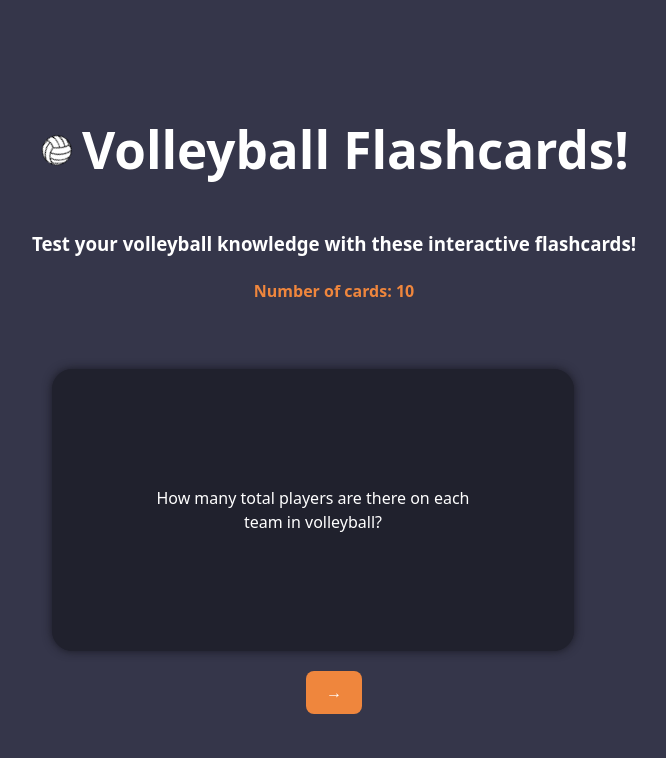
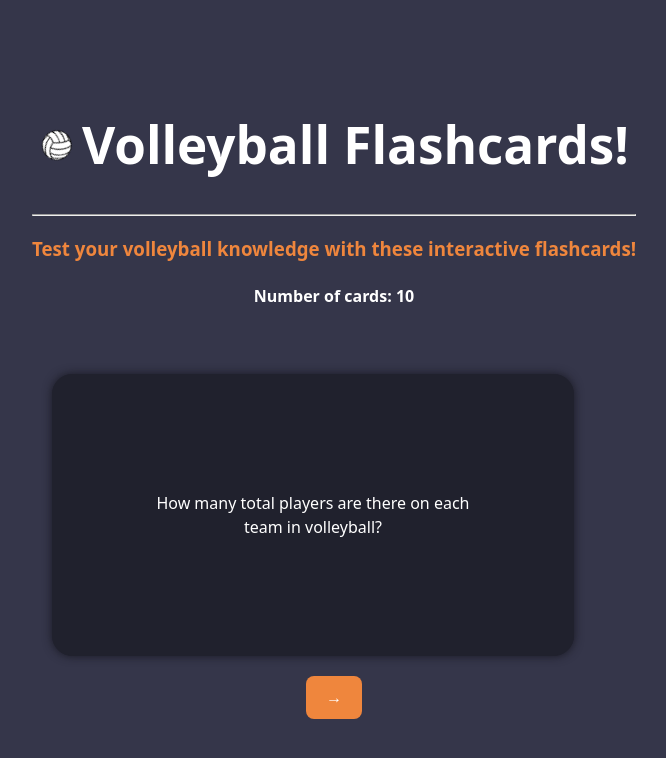
Before and after one commit to Bran7astic/Flashcards-, a React (Vite) app: page / in a window 1280 px wide. Shown: the top 758 px of the page, without its empty margins (306-972 px from the left). Built offline with nearby package versions, Linux system fonts and the light colour scheme.

Commit message:
feat: updating color scheme & added horizontal rule

```diff
--- a/src/Header.jsx
+++ b/src/Header.jsx
@@ -12,10 +12,11 @@ function Header(props) {
         />
         <h1>Volleyball Flashcards!</h1>
       </div>
-      <h3 id="">
+      <hr></hr>
+      <h3 id="desc">
         Test your volleyball knowledge with these interactive flashcards!
       </h3>
-      <h4 id="desc">Number of cards: {props.amount}</h4>
+      <h4 id="">Number of cards: {props.amount}</h4>
       <br />
     </>
   );
```
